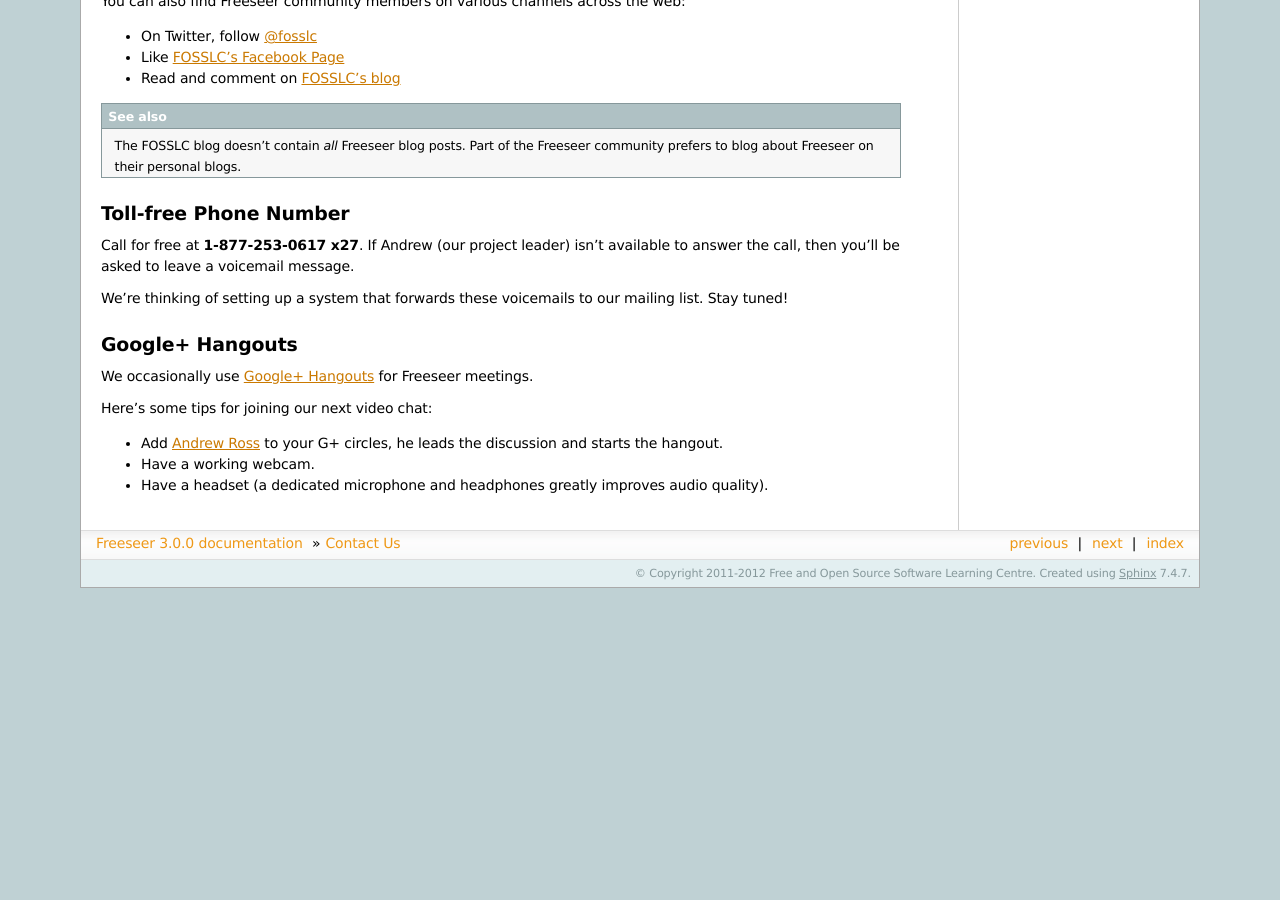
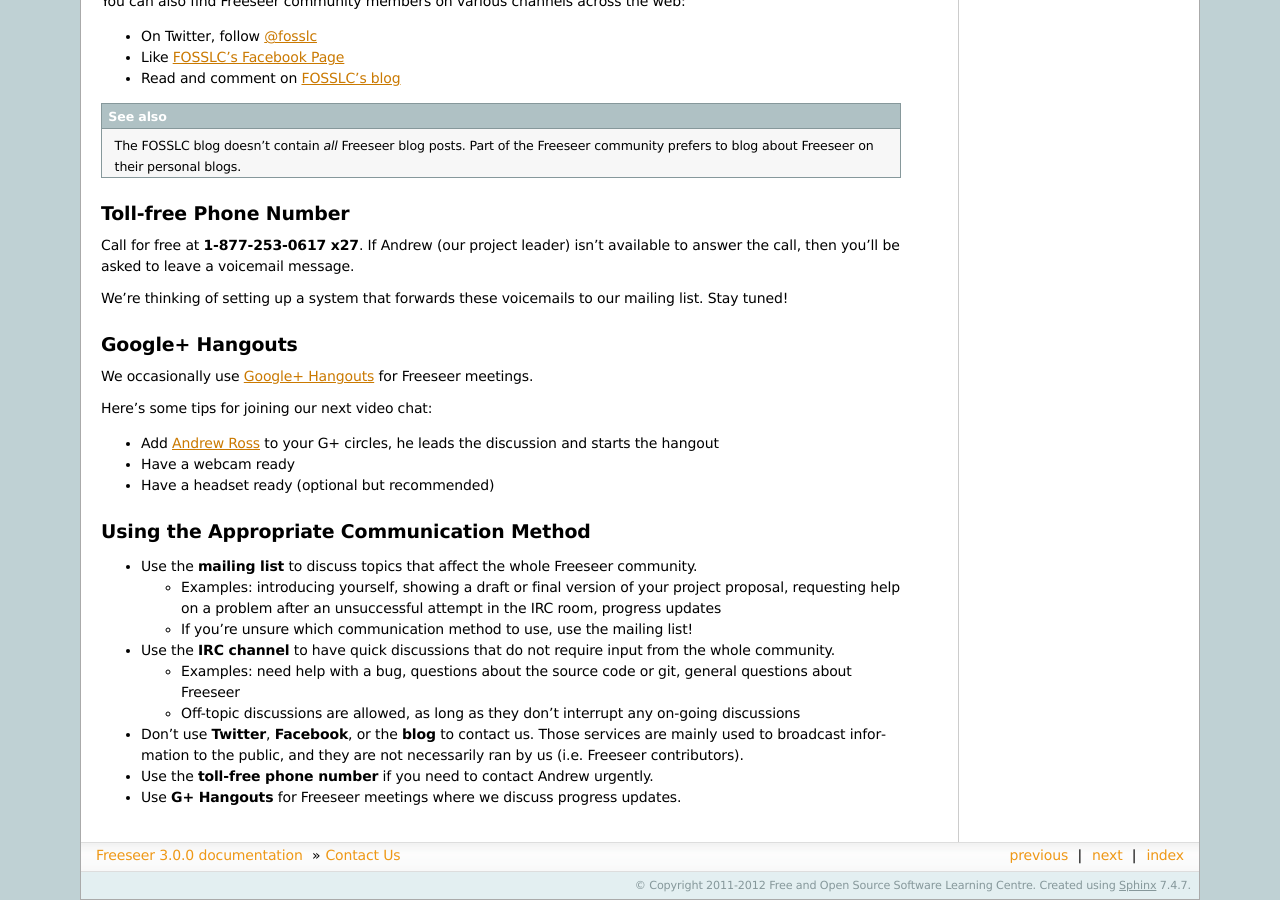
Before and after one commit to Freeseer/freeseer, a Sphinx documentation site: the page built from source/contact.rst, in a window 1280 px wide and 900 px high, scrolled down 656 px. Built offline with Sphinx 7.4.7, drawn with Linux system fonts in a browser that asks for light colours; before the commit the page ends 1244 px from its top, so only the background shows below that; some of the changed text lies outside the part shown.

Commit message:
Move section about choosing a communication method to the contact page

```diff
--- a/source/community.rst
+++ b/source/community.rst
@@ -3,7 +3,7 @@ Community
 
 Open source software isn't just about code, it's about community and collaborating in public.
 
-.. TODO: Split into separate documents (currently too large for one)
+.. TODO: Consider getting rid of this table of contributors?
 
 Meet the Freeseer Community
 ---------------------------
--- a/source/contact.rst
+++ b/source/contact.rst
@@ -73,6 +73,28 @@ We occasionally use `Google+ Hangouts
 Here's some tips for joining our next video chat:
 
 * Add `Andrew Ross <http://gplus.to/aross>`_ to your G+ circles, he leads the
-  discussion and starts the hangout.
-* Have a working webcam.
-* Have a headset (a dedicated microphone and headphones greatly improves audio quality).
+  discussion and starts the hangout
+* Have a webcam ready
+* Have a headset ready (optional but recommended)
+
+
+Using the Appropriate Communication Method
+------------------------------------------
+- Use the **mailing list** to discuss topics that affect the whole Freeseer community.
+
+  - Examples: introducing yourself, showing a draft or final version of your
+    project proposal, requesting help on a problem after an unsuccessful
+    attempt in the IRC room, progress updates
+  - If you're unsure which communication method to use, use the mailing list!
+- Use the **IRC channel** to have quick discussions that do not
+  require input from the whole community.
+
+  - Examples: need help with a bug, questions about the source code or
+    git, general questions about Freeseer
+  - Off-topic discussions are allowed, as long as they don't interrupt any
+    on-going discussions
+- Don't use **Twitter**, **Facebook**, or the **blog** to contact us. Those
+  services are mainly used to broadcast information to the public, and they are
+  not necessarily ran by us (i.e. Freeseer contributors).
+- Use the **toll-free phone number** if you need to contact Andrew urgently.
+- Use **G+ Hangouts** for Freeseer meetings where we discuss progress updates.
--- a/source/troubleshoot/common/index.rst
+++ b/source/troubleshoot/common/index.rst
@@ -7,7 +7,6 @@ Some problems may not be caused by Freeseer but may be encountered when using Fr
 .. toctree::
    :maxdepth: 1
 
-   communication
    preview
    youtube
 
```
